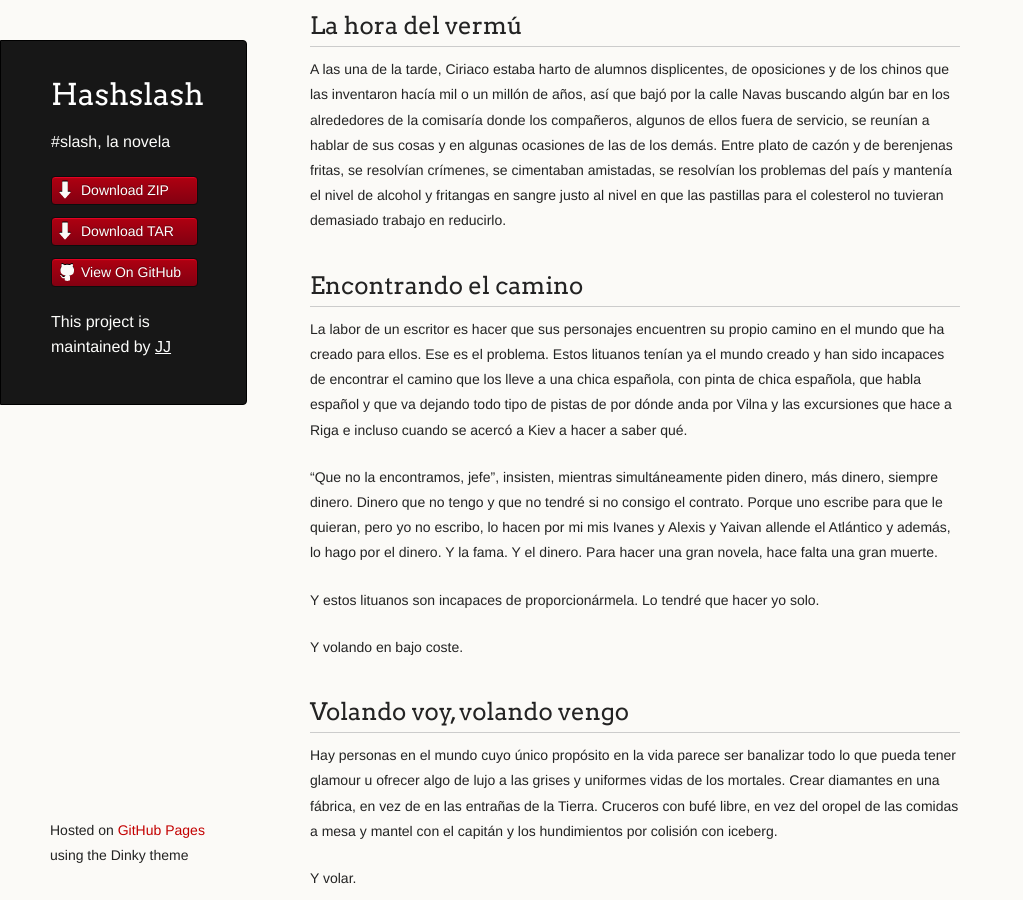
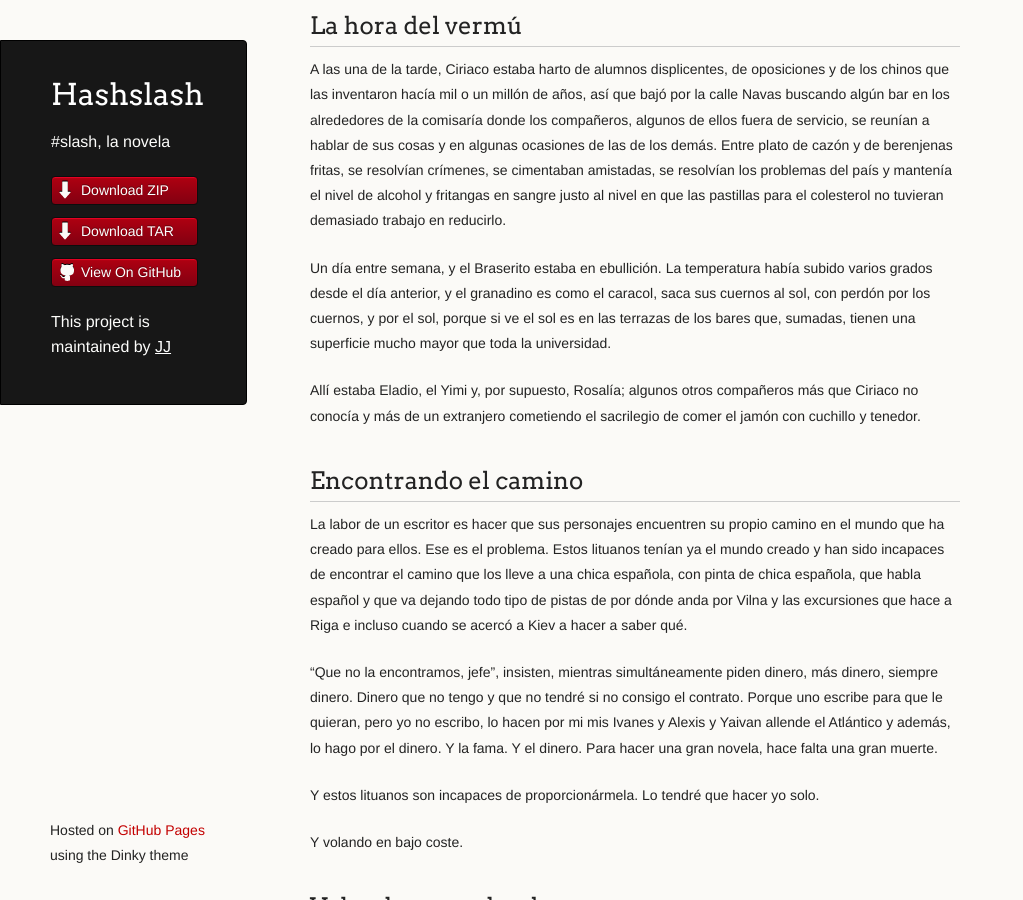
Before and after one commit to JJ/HashSlash, a Jekyll site: the page built from texto/HashSlash.md, in a window 1280 px wide and 900 px high, scrolled down 42112 px. Shown: the whole window, without its empty margins (0-1023 px from the left). Built offline with Jekyll 4.4.1, drawn with Linux system fonts in a browser that asks for light colours.

Commit message:
Sync texto/HashSlash.md from master to gh-pages

```diff
--- a/texto/HashSlash.md
+++ b/texto/HashSlash.md
@@ -2109,7 +2109,17 @@ los problemas del país y mantenía el nivel de alcohol y fritangas en
 sangre justo al nivel en que las pastillas para el colesterol no
 tuvieran demasiado trabajo en reducirlo.
 
-
+ Un día entre semana, y el Braserito estaba en ebullición. La
+ temperatura había subido varios grados desde el día anterior, y el
+ granadino es como el caracol, saca sus cuernos al sol, con perdón por
+ los cuernos, y por el sol, porque si ve el sol es en las terrazas de
+ los bares que, sumadas, tienen una superficie mucho mayor que toda la
+ universidad.
+
+ Allí estaba Eladio, el Yimi y, por supuesto, Rosalía; algunos otros
+ compañeros más que Ciriaco no conocía y más de un extranjero
+ cometiendo el sacrilegio de comer
+ el jamón con cuchillo y tenedor.
 
 
 
```
